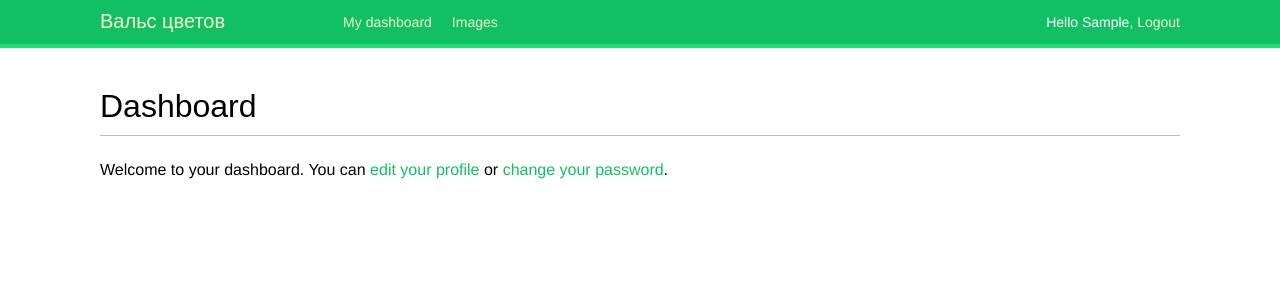
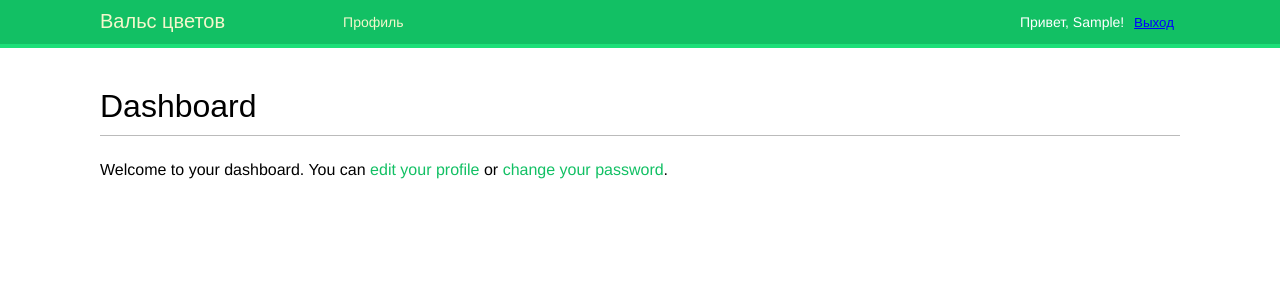
Before and after one commit to Anatolium/OnlineStoreCourseProject, a Django app: page /account/ in a window 1280 px wide. Shown: the top 300 px of the page. Run offline with Django 5.2, Linux system fonts and the light colour scheme; the visitor is signed in with stand-in values (Sample User, id 1); some web fonts are replaced.

Commit message:
(new) Исправлена ошибка Logout

```diff
--- a/FlowerDelivery/FlowerDelivery/settings.py
+++ b/FlowerDelivery/FlowerDelivery/settings.py
@@ -138,7 +138,7 @@ STATIC_URL = 'static/'
 
 DEFAULT_AUTO_FIELD = 'django.db.models.BigAutoField'
 
-LOGIN_REDIRECT_URL = 'dashboard'
+LOGIN_REDIRECT_URL = '/'
 LOGIN_URL = 'login'
 LOGOUT_URL = 'logout'
 
--- a/FlowerDelivery/account/templates/base.html
+++ b/FlowerDelivery/account/templates/base.html
@@ -11,17 +11,18 @@
     {% if request.user.is_authenticated %}
     <ul class="menu">
         <li>
-          <a href="{% url 'dashboard' %}">My dashboard</a>
-        </li>
-        <li>
-          <a href="#">Images</a>
+            <a href="{% url 'dashboard' %}">Профиль</a>
         </li>
     </ul>
     {% endif %}
     <span class="user">
       {% if request.user.is_authenticated %}
-        Hello {{ request.user.first_name|default:request.user.username }},
-        <a href="{% url 'logout' %}">Logout</a>
+        Привет, {{ request.user.first_name|default:request.user.username }}!
+        <form method="post" action="{% url 'logout' %}" style="display: inline;">
+          {% csrf_token %}
+          <button type="submit"
+                  style="background: none; border: none; color: blue; text-decoration: underline; cursor: pointer;">Выход</button>
+        </form>
       {% else %}
         <a href="{% url 'login' %}">Log-in</a>
       {% endif %}
--- a/FlowerDelivery/account/urls.py
+++ b/FlowerDelivery/account/urls.py
@@ -1,5 +1,6 @@
 from django.urls import path, include
 from django.contrib.auth import views as auth_views
+# from django.contrib.auth.views import LogoutView
 from . import views
 
 urlpatterns = [
@@ -7,4 +8,6 @@ urlpatterns = [
     path('', views.dashboard, name='dashboard'),
     path('register/', views.register, name='register'),
     path('edit/', views.edit, name='edit'),
+    # path('logout/', auth_views.LogoutView.as_view(), name='logout'),
+    path('logout/', views.user_logout, name='logout'),
 ]
--- a/FlowerDelivery/account/views.py
+++ b/FlowerDelivery/account/views.py
@@ -1,10 +1,11 @@
 from django.http import HttpResponse
-from django.shortcuts import render
-from django.contrib.auth import authenticate, login
+from django.shortcuts import render, redirect
+from django.contrib.auth import authenticate, login, logout
 from django.contrib.auth.decorators import login_required
 from django.contrib import messages
 from .forms import LoginForm, UserRegistrationForm, UserEditForm, ProfileEditForm
 from .models import Profile
+from django.views.decorators.http import require_POST
 
 
 def user_login(request):
@@ -28,6 +29,15 @@ def user_login(request):
     else:
         form = LoginForm()
     return render(request, 'account/login.html', {'form': form})
+
+
+@login_required
+@require_POST
+def user_logout(request):
+    logout(request)
+    messages.success(request, 'Вы успешно вышли из системы')
+    print('Вы успешно вышли из системы')
+    return redirect('/')
 
 
 @login_required
```
Lines whose indentation alone changed are shown as unchanged.
